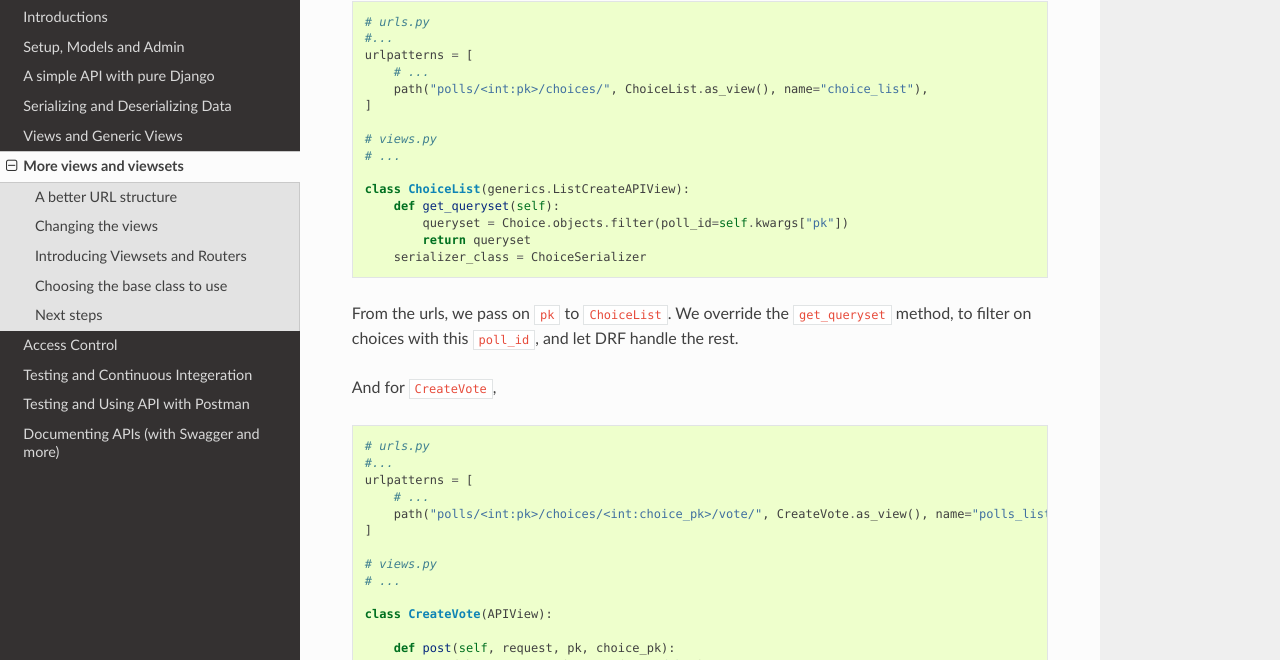
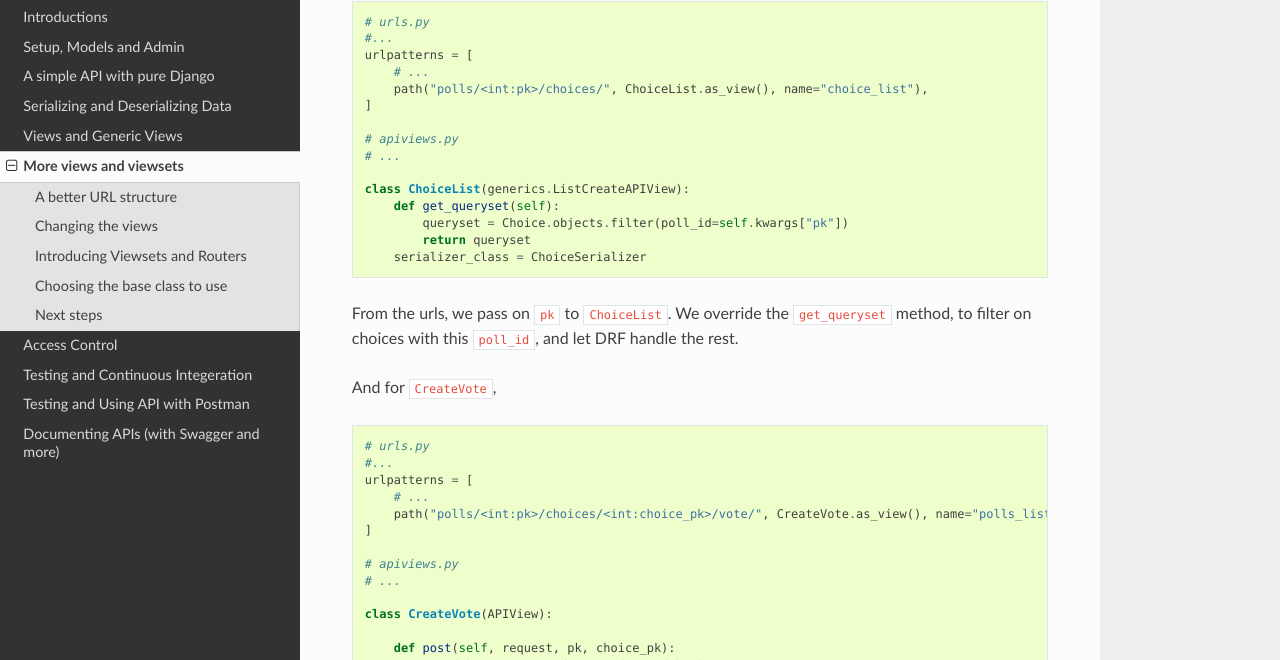
Before and after one commit to agiliq/building-api-django, a Sphinx documentation site: the page built from docs/more-views-and-viewsets.rst, in a window 1280 px wide and 1400 px high, scrolled down 1968 px. Shown: the part 128-788 px from the top of the window. Built offline with Sphinx 7.4.7 and the Read the Docs theme 2.0.0, drawn with Linux system fonts in a browser that asks for light colours; some of the changed text lies outside the part shown.

Commit message:
Update more-views-and-viewsets.rst
Fixed filename

```diff
--- a/docs/more-views-and-viewsets.rst
+++ b/docs/more-views-and-viewsets.rst
@@ -107,7 +107,7 @@ Lets get back to :code:`ChoiceList`.
         path("polls/<int:pk>/choices/", ChoiceList.as_view(), name="choice_list"),
     ]
 
-    # views.py
+    # apiviews.py
     # ...
 
     class ChoiceList(generics.ListCreateAPIView):
@@ -130,7 +130,7 @@ And for :code:`CreateVote`,
         path("polls/<int:pk>/choices/<int:choice_pk>/vote/", CreateVote.as_view(), name="polls_list"),
     ]
 
-    # views.py
+    # apiviews.py
     # ...
 
     class CreateVote(APIView):
@@ -174,7 +174,7 @@ This is what it will look like:
 
     urlpatterns += router.urls
 
-    # views.py
+    # apiviews.py
     # ...
     from rest_framework import viewsets
 
```
